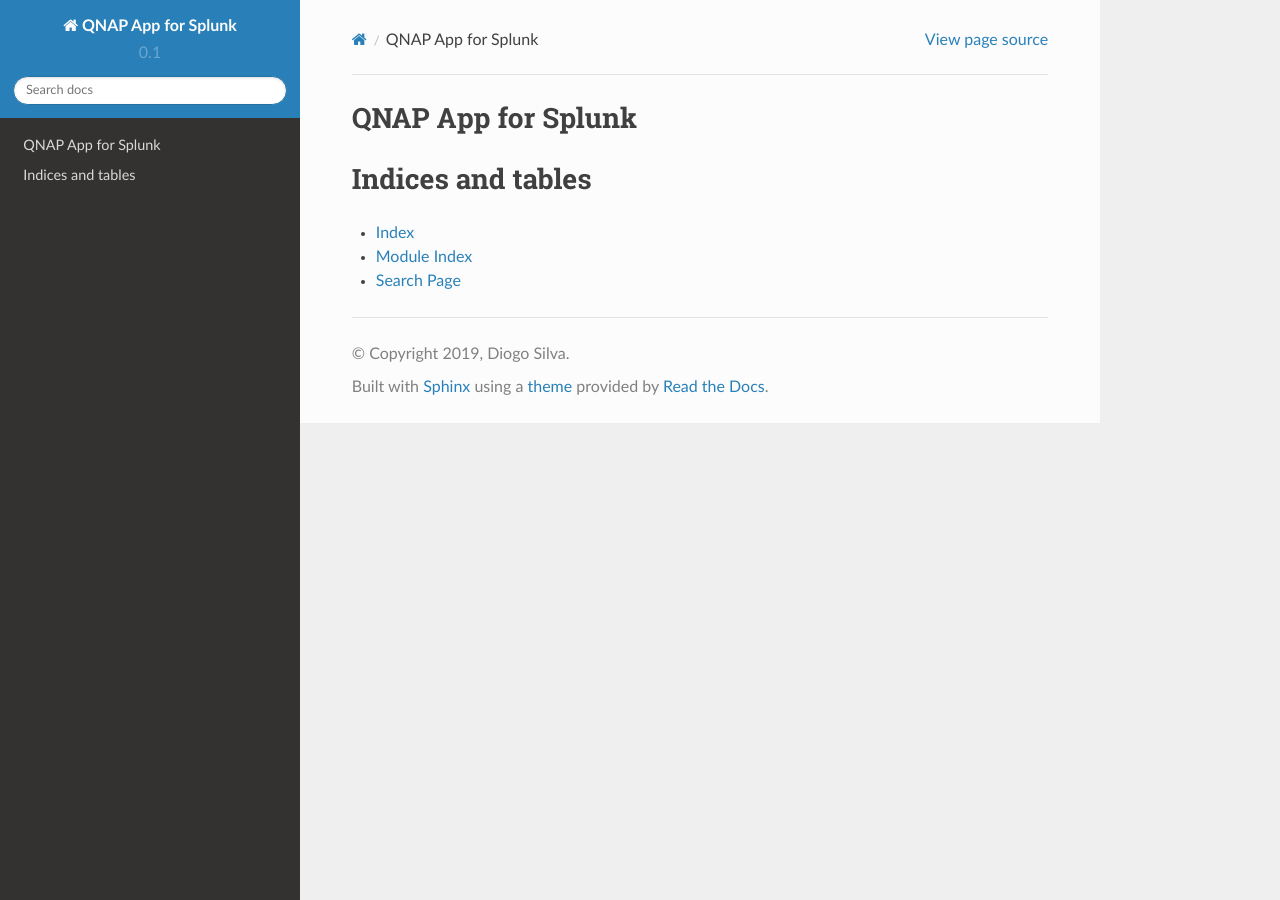
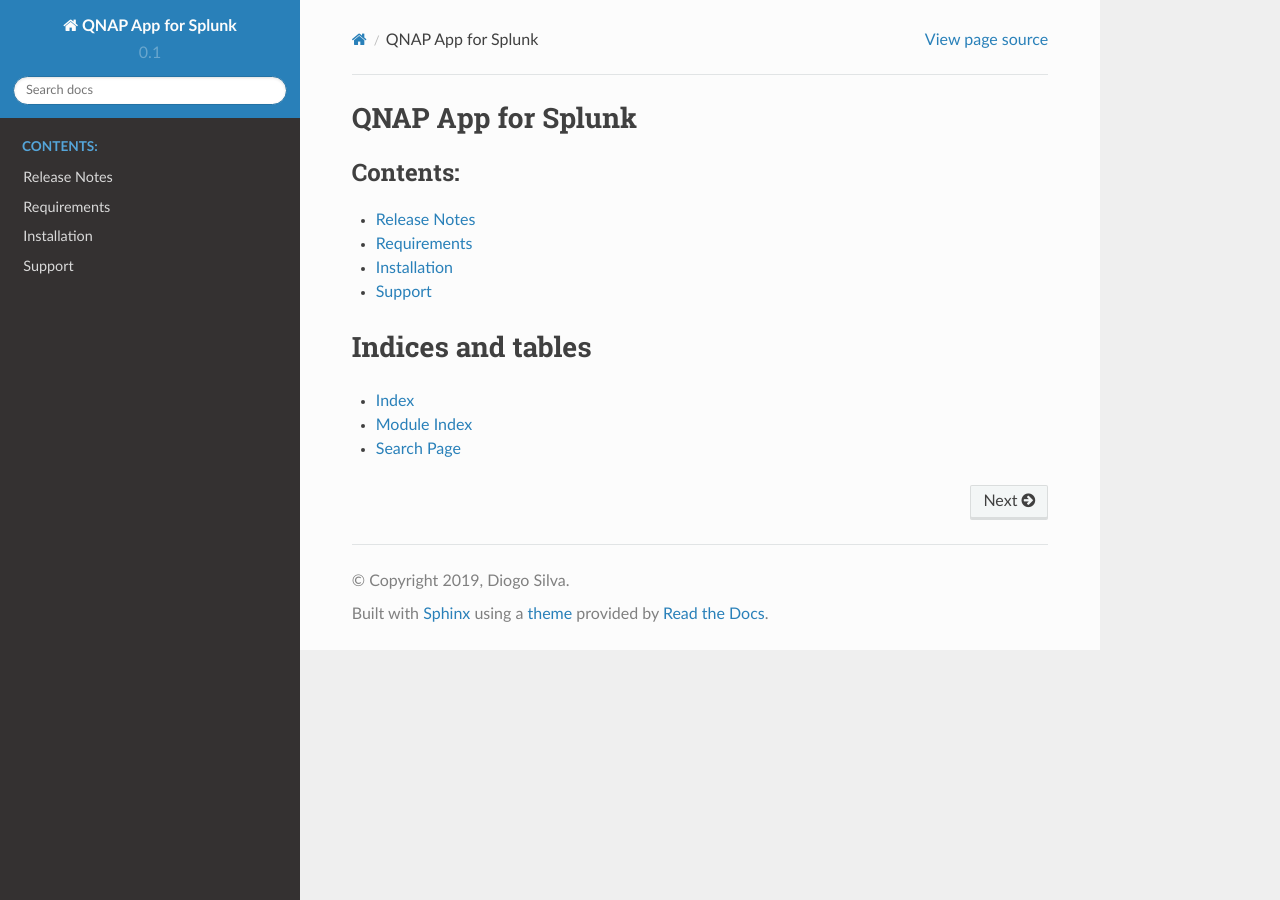
Before and after one commit to diogofgm/qnap_app, a Sphinx documentation site: the page built from docs/source/index.rst, in a window 1280 px wide. Built offline with Sphinx 7.4.7 and the Read the Docs theme 2.0.0, drawn with Linux system fonts in a browser that asks for light colours.

Commit message:
Updated docs

```diff
--- a/docs/source/index.rst
+++ b/docs/source/index.rst
@@ -7,10 +7,13 @@
 ===================
 
 .. toctree::
-   :maxdepth: 2
+   :maxdepth: 1
    :caption: Contents:
 
-
+   releasenotes
+   requirements
+   installation
+   support
 
 Indices and tables
 ==================
--- /dev/null
+++ b/docs/source/releasenotes.rst
@@ -0,0 +1,7 @@
+=============
+Release Notes
+=============
+
+v0.1.0 - August 2019
+--------------------
+- Public release
```
Also changed, not shown: docs/source/installation.rst (added, +87 -0 lines), docs/source/requirements.rst (added, +10 -0 lines), docs/source/support.rst (added, +11 -0 lines).
